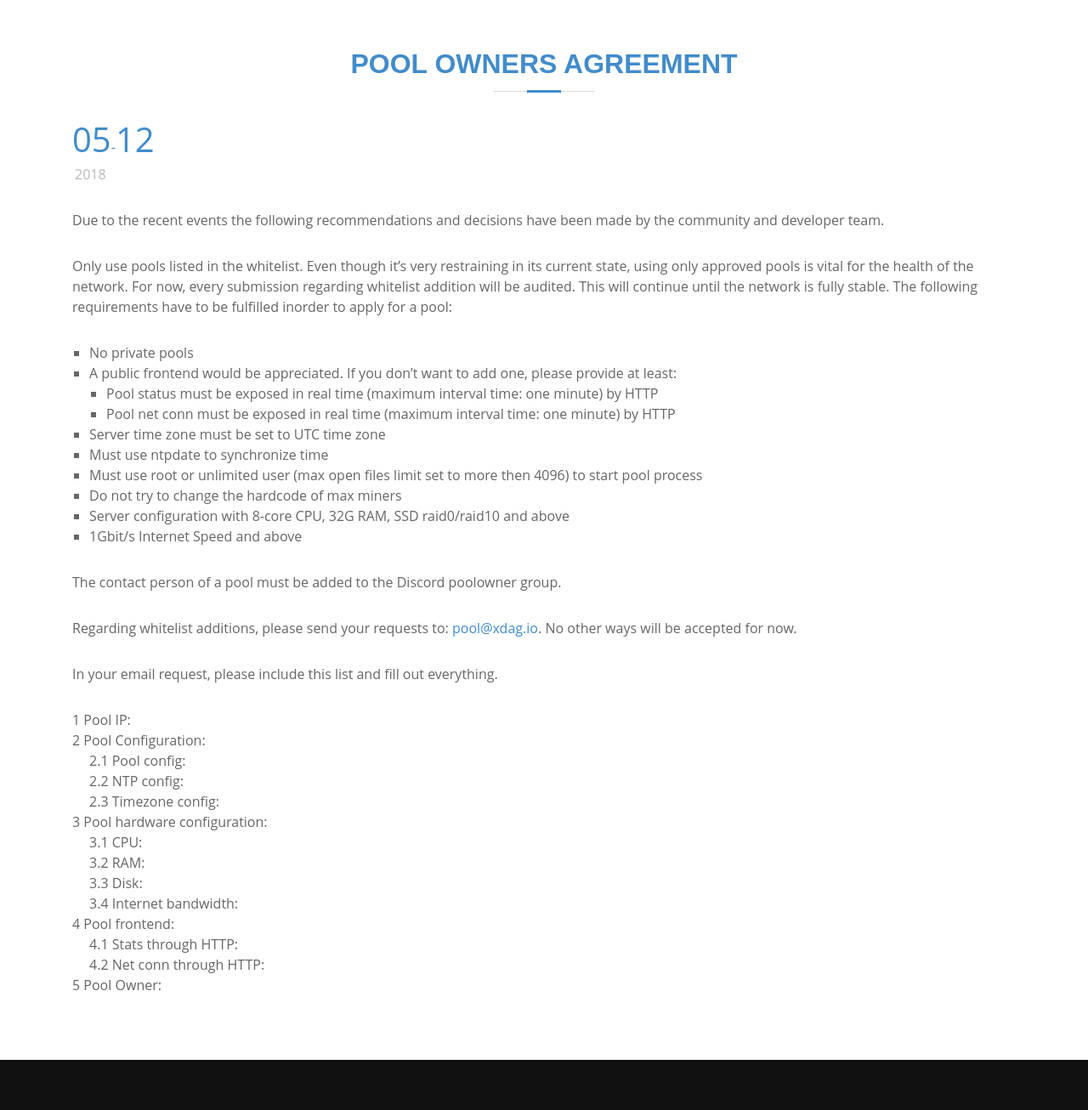
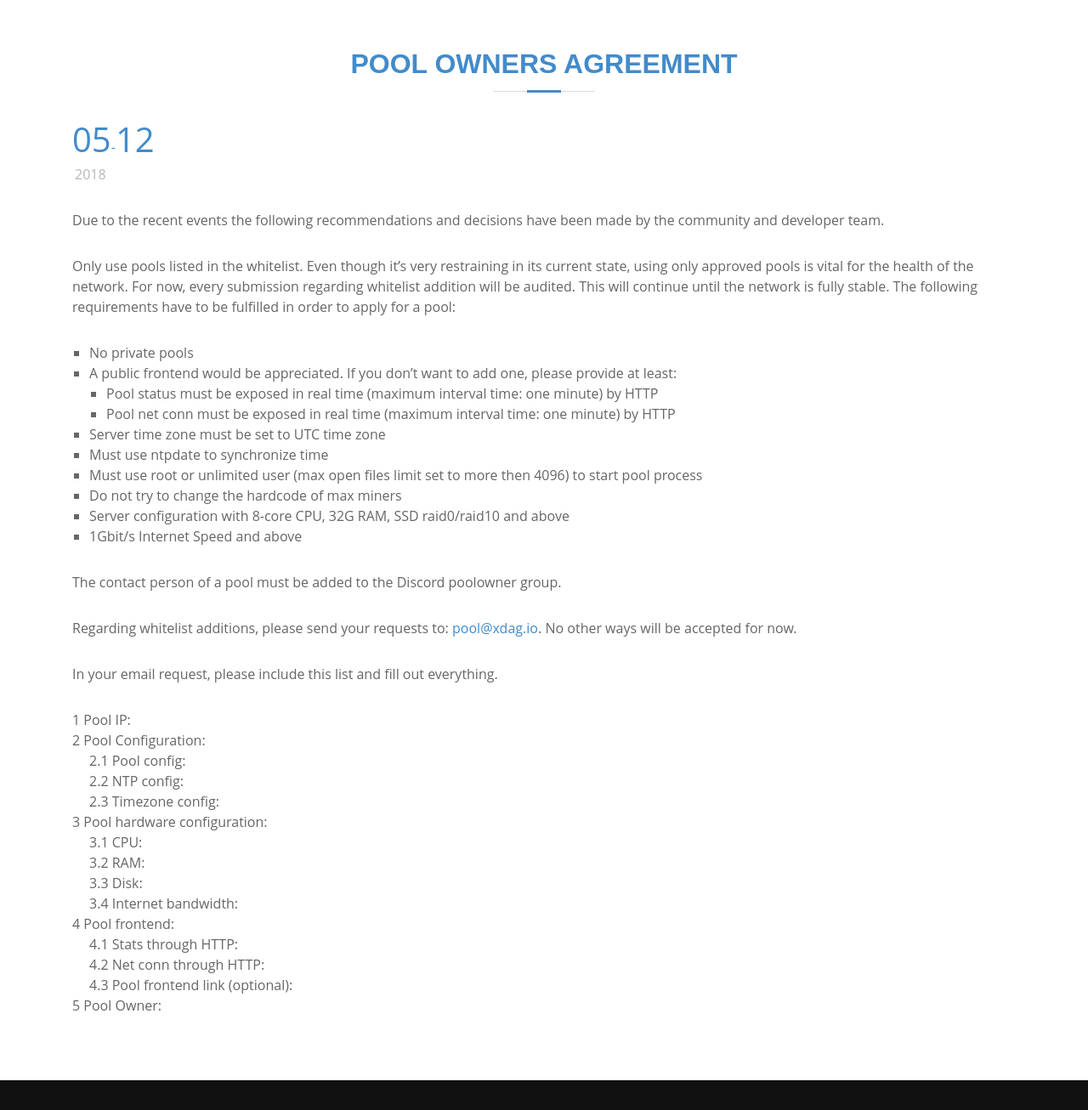
Before and after one commit to XDagger/XDagger.github.io, a Jekyll site: the page built from _posts/2018-05-12-Pool-Owners-Agreement.md, in a window 1280 px wide and 1400 px high, cut to the strip 94-1400 px from the top of the window. Shown: the whole strip at 85% size. Built offline with Jekyll 4.4.1, drawn with Linux system fonts in a browser that asks for light colours.

Commit message:
Fix typo, add content

```diff
--- a/_posts/2018-05-12-Pool-Owners-Agreement.md
+++ b/_posts/2018-05-12-Pool-Owners-Agreement.md
@@ -1,14 +1,14 @@
 ---
 layout: postLayout
 author:
-date: "2018-05-12 09:00:00"
+date: "2018-05-12 10:00:00"
 image: assets/images/about-mining.png
 ---
 Due to the recent events the following recommendations and decisions have been made by the community and developer team.
 
 Only use pools listed in the whitelist. Even though it's very restraining in its current state, using only approved pools is vital for the health of the network.
 For now, every submission regarding whitelist addition will be audited. This will continue until the network is fully stable.
-The following requirements have to be fulfilled inorder to apply for a pool:
+The following requirements have to be fulfilled in order to apply for a pool:
 
 
 * No private pools
@@ -42,4 +42,5 @@ In your email request, please include this list and fill out everything.
 4. 4 Pool frontend:
   * 4.1 Stats through HTTP:
   * 4.2 Net conn through HTTP:
+  * 4.3 Pool frontend link (optional):
 5. 5 Pool Owner:
```
